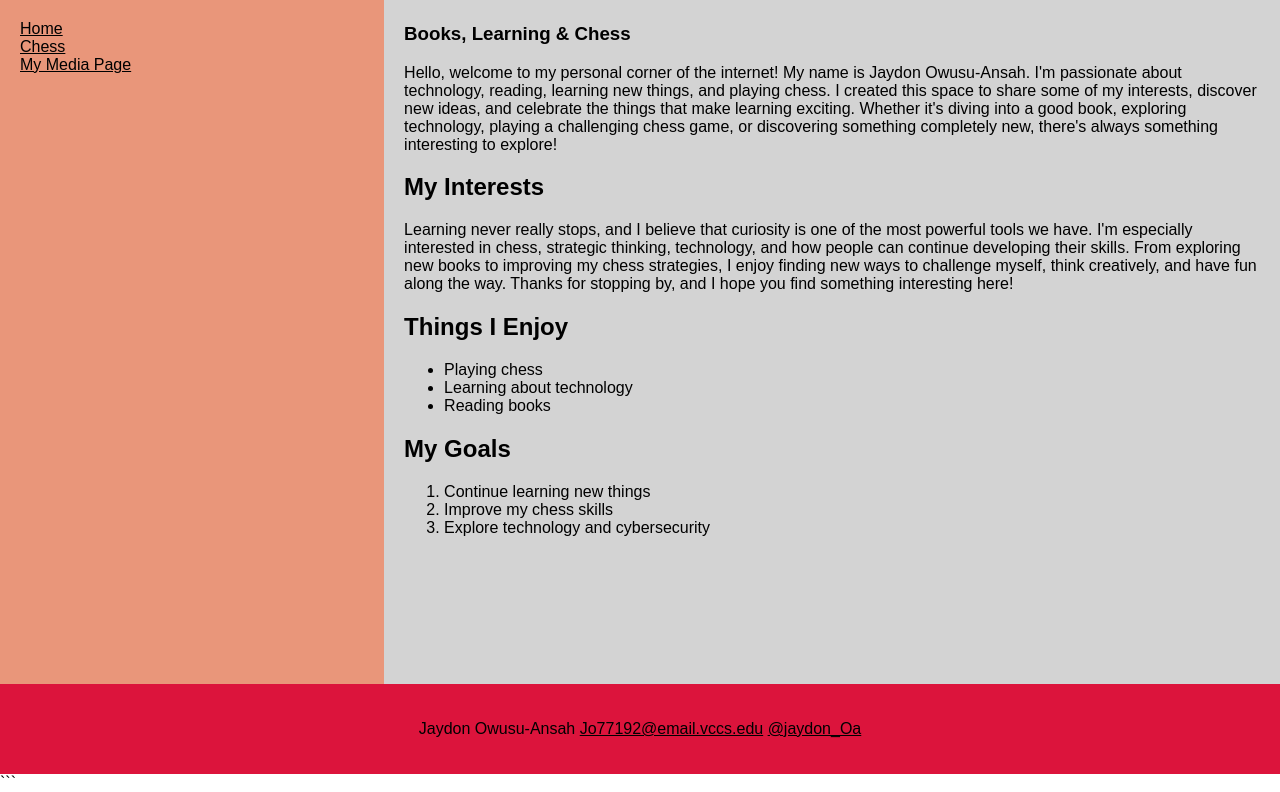
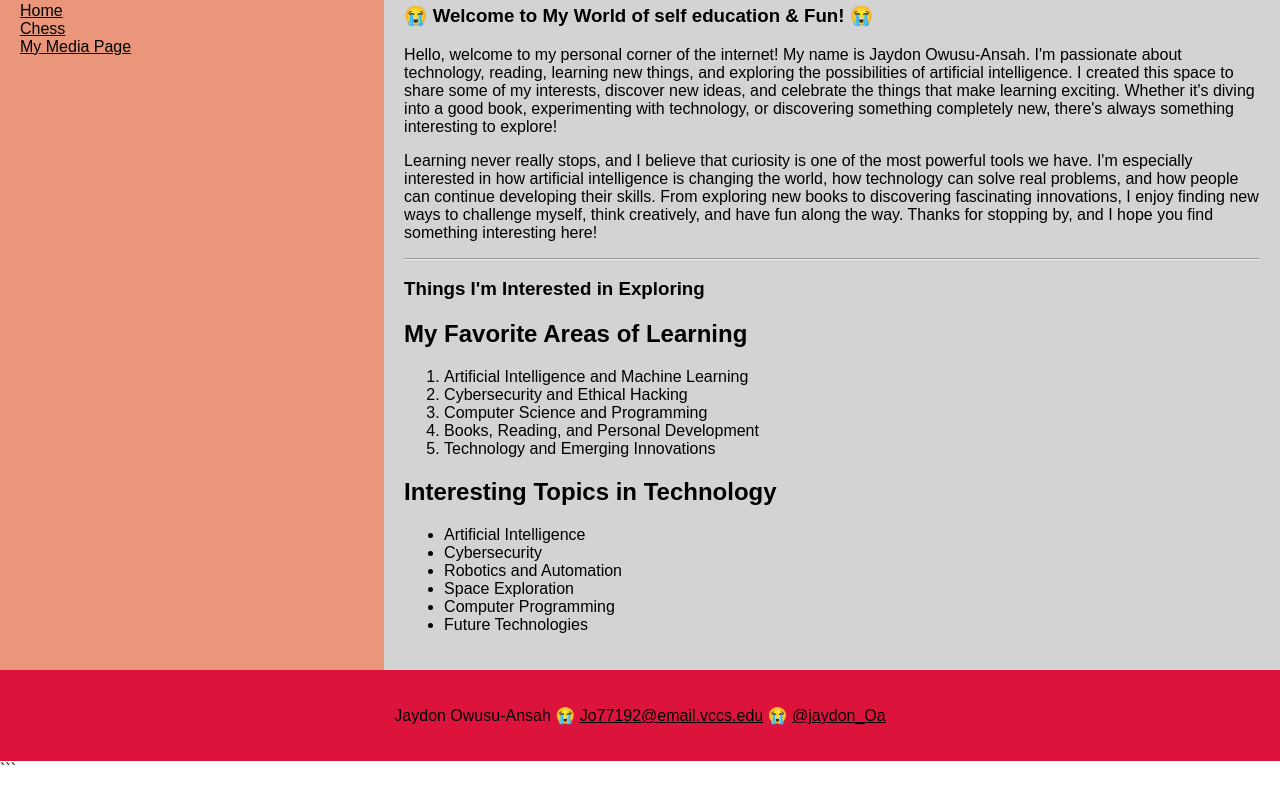
Before and after one commit to GitMonkey8000/ITE152-02JaydonsWebpage, a plain HTML site: page index.html in a window 1280 px wide. Shown: the part 194-986 px from the top of the page. Drawn offline with Linux system fonts and the light colour scheme.

Commit message:
Revise index.html for AI and personal development focus
Updated the webpage content to focus on artificial intelligence and personal development. Adjusted headings and lists to reflect new interests and goals.

````diff
--- a/index.html
+++ b/index.html
@@ -1,13 +1,13 @@
-```html
+
 <!DOCTYPE html>
 <html lang="en">
 <head>
-    <title>Jaydon's Webpage</title>
+    <title>Books, Learning & AI</title>
     <meta charset="utf-8">
     <meta name="viewport" content="width=device-width, initial-scale=1">
 
-    <link rel="stylesheet" href="Style1.css">
-    <link rel="icon" type="image/png" href="IcoimageCrop.png">
+    <link rel="stylesheet" type="text/css" href="Style1.css">
+    <link href="IcoimageCrop.png" type="image/png" rel="icon">
 </head>
 
 <body>
@@ -17,7 +17,6 @@
 </header>
 
 <section>
-
     <nav>
         <ul>
             <li><a href="index.html">Home</a></li>
@@ -27,43 +26,43 @@
     </nav>
 
     <article>
+        <h1>&#128557; Welcome to My World of self education & Fun! &#128557;</h1>
 
-        <h1>Books, Learning & Chess</h1>
+        <p>Hello, welcome to my personal corner of the internet! My name is Jaydon Owusu-Ansah. I'm passionate about technology, reading, learning new things, and exploring the possibilities of artificial intelligence. I created this space to share some of my interests, discover new ideas, and celebrate the things that make learning exciting. Whether it's diving into a good book, experimenting with technology, or discovering something completely new, there's always something interesting to explore!</p>
 
-        <p>
-            Hello, welcome to my personal corner of the internet! My name is Jaydon Owusu-Ansah. I'm passionate about technology, reading, learning new things, and playing chess. I created this space to share some of my interests, discover new ideas, and celebrate the things that make learning exciting. Whether it's diving into a good book, exploring technology, playing a challenging chess game, or discovering something completely new, there's always something interesting to explore!
-        </p>
+        <p>Learning never really stops, and I believe that curiosity is one of the most powerful tools we have. I'm especially interested in how artificial intelligence is changing the world, how technology can solve real problems, and how people can continue developing their skills. From exploring new books to discovering fascinating innovations, I enjoy finding new ways to challenge myself, think creatively, and have fun along the way. Thanks for stopping by, and I hope you find something interesting here!</p>
 
-        <h2>My Interests</h2>
+        <hr>
 
-        <p>
-            Learning never really stops, and I believe that curiosity is one of the most powerful tools we have. I'm especially interested in chess, strategic thinking, technology, and how people can continue developing their skills. From exploring new books to improving my chess strategies, I enjoy finding new ways to challenge myself, think creatively, and have fun along the way. Thanks for stopping by, and I hope you find something interesting here!
-        </p>
+        <h1>Things I'm Interested in Exploring</h1>
 
-        <h2>Things I Enjoy</h2>
+        <h2>My Favorite Areas of Learning</h2>
+
+        <ol>
+            <li>Artificial Intelligence and Machine Learning</li>
+            <li>Cybersecurity and Ethical Hacking</li>
+            <li>Computer Science and Programming</li>
+            <li>Books, Reading, and Personal Development</li>
+            <li>Technology and Emerging Innovations</li>
+        </ol>
+
+        <h2>Interesting Topics in Technology</h2>
 
         <ul>
-            <li>Playing chess</li>
-            <li>Learning about technology</li>
-            <li>Reading books</li>
+            <li>Artificial Intelligence</li>
+            <li>Cybersecurity</li>
+            <li>Robotics and Automation</li>
+            <li>Space Exploration</li>
+            <li>Computer Programming</li>
+            <li>Future Technologies</li>
         </ul>
 
-        <h2>My Goals</h2>
-
-        <ol>
-            <li>Continue learning new things</li>
-            <li>Improve my chess skills</li>
-            <li>Explore technology and cybersecurity</li>
-        </ol>
-
     </article>
-
 </section>
 
 <footer>
-    <p>
-        Jaydon Owusu-Ansah
-        <a href="mailto:Jo77192@email.vccs.edu">Jo77192@email.vccs.edu</a>
+    <p>Jaydon Owusu-Ansah 😭
+        <a href="mailto:Jo77192@email.vccs.edu">Jo77192@email.vccs.edu</a> 😭
         <a href="https://www.instagram.com/jaydon_Oa/" target="_blank">@jaydon_Oa</a>
     </p>
 </footer>
````
